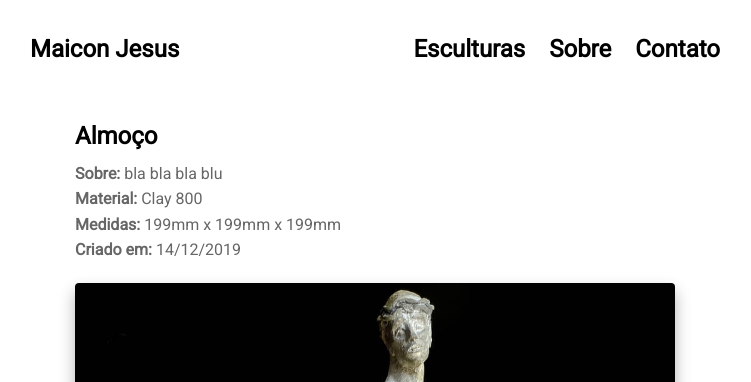
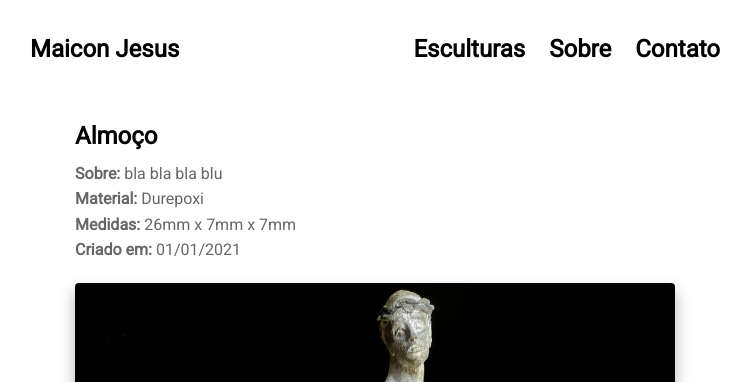
Before and after one commit to zignorante/zignorante.github.io, a Jekyll site: the page built from projects/almoco.md, in a window 1280 px wide and 900 px high. Shown: the top 382 px of the window, without its empty margins (265-1016 px from the left). Built offline with Jekyll 4.4.1, drawn with Linux system fonts in a browser that asks for light colours; nearby versions of some CDN libraries.

Commit message:
💬 metadados

```diff
--- a/projects/almoco.md
+++ b/projects/almoco.md
@@ -3,9 +3,9 @@ layout: post
 title: 'Almoço'
 ---
 **Sobre:** bla bla bla blu<br>
-**Material:**  Clay 800<br>
-**Medidas:** 199mm x 199mm x 199mm<br>
-**Criado em:** 14/12/2019<br>
+**Material:**  Durepoxi<br>
+**Medidas:** 26mm x 7mm x 7mm<br>
+**Criado em:** 01/01/2021<br>
 
 {% include image.html image="projects/almoco/thumb.jpg" %}
 {% include image.html image="projects/almoco/1.jpg" %}
```
Also changed, not shown: projects/justica.md (+3 -3 lines).
